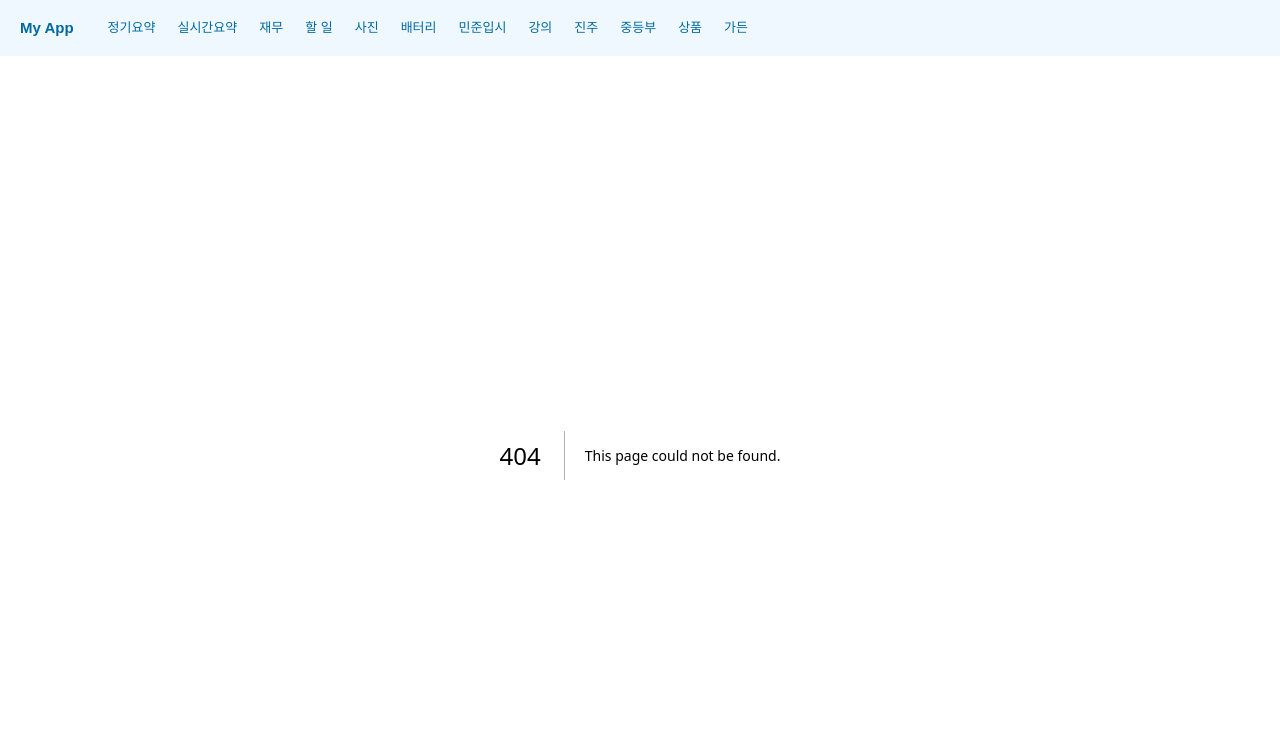
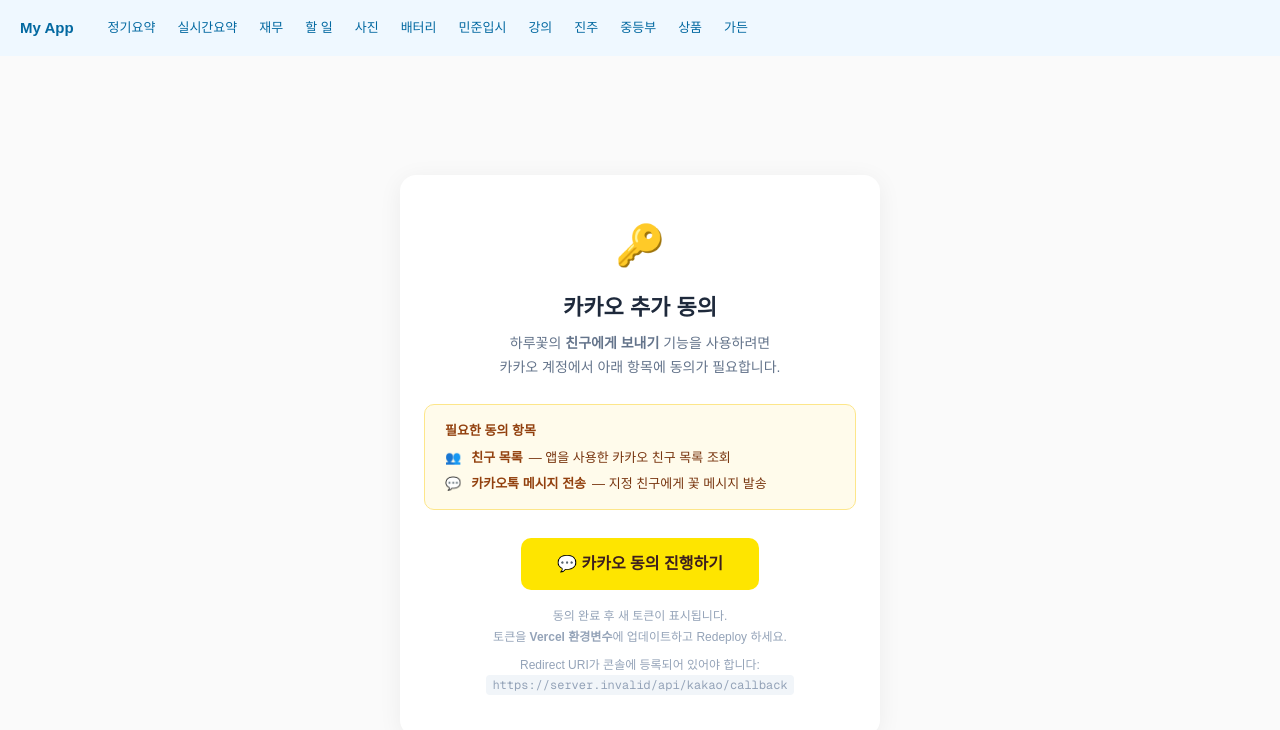
Before and after one commit to juminsarang76/my-app, a Next.js app: page /kakao-auth in a window 1280 px wide. Before the commit this address had no page. Shown: the top 730 px of the page. Built offline with nearby package versions, Linux system fonts and the light colour scheme; no server answers.

Commit message:
feat: 카카오 추가 동의 페이지 (/kakao-auth)
- friends + talk_message 스코프 동의 요청 UI
- 동의 완료 후 /api/kakao/callback에서 토큰 표시

Co-Authored-By: Claude Sonnet 4.6 (1M context) <noreply@anthropic.com>

```diff
--- /dev/null
+++ b/app/kakao-auth/page.tsx
@@ -0,0 +1,113 @@
+import { redirect } from 'next/navigation'
+
+// 카카오 추가 동의 페이지
+// 친구 목록(friends) + 메시지 전송(talk_message) 스코프 요청
+export default function KakaoAuthPage({
+  searchParams,
+}: {
+  searchParams: Promise<{ step?: string }>
+}) {
+  const restKey = process.env.KAKAO_REST_API_KEY
+  const apiUrl = process.env.NEXT_PUBLIC_API_URL
+
+  if (!restKey || !apiUrl) {
+    return (
+      <Page>
+        <h2 style={{ color: '#ef4444' }}>❌ 환경변수 누락</h2>
+        <p><code>KAKAO_REST_API_KEY</code> 또는 <code>NEXT_PUBLIC_API_URL</code>이 설정되지 않았습니다.</p>
+      </Page>
+    )
+  }
+
+  const redirectUri = `${apiUrl}/api/kakao/callback`
+  const authUrl =
+    `https://kauth.kakao.com/oauth/authorize` +
+    `?response_type=code` +
+    `&client_id=${restKey}` +
+    `&redirect_uri=${encodeURIComponent(redirectUri)}` +
+    `&scope=friends,talk_message` +
+    `&auth_tpye=reprompt`  // 이미 로그인 상태라도 동의 화면 표시
+
+  return (
+    <Page>
+      <div style={{ fontSize: 40, marginBottom: 16 }}>🔑</div>
+      <h1 style={{ fontSize: 22, fontWeight: 700, color: '#1e293b', marginBottom: 8 }}>
+        카카오 추가 동의
+      </h1>
+      <p style={{ color: '#64748b', fontSize: 14, marginBottom: 24, lineHeight: 1.7 }}>
+        하루꽃의 <strong>친구에게 보내기</strong> 기능을 사용하려면<br />
+        카카오 계정에서 아래 항목에 동의가 필요합니다.
+      </p>
+
+      <div style={{ background: '#FFFBEB', border: '1px solid #FDE68A', borderRadius: 10, padding: '16px 20px', marginBottom: 28, textAlign: 'left' }}>
+        <div style={{ fontSize: 13, fontWeight: 700, color: '#92400E', marginBottom: 8 }}>필요한 동의 항목</div>
+        <div style={{ display: 'flex', flexDirection: 'column', gap: 6 }}>
+          {[
+            { icon: '👥', label: '친구 목록', desc: '앱을 사용한 카카오 친구 목록 조회' },
+            { icon: '💬', label: '카카오톡 메시지 전송', desc: '지정 친구에게 꽃 메시지 발송' },
+          ].map((item) => (
+            <div key={item.label} style={{ display: 'flex', alignItems: 'flex-start', gap: 10, fontSize: 13 }}>
+              <span>{item.icon}</span>
+              <div>
+                <strong style={{ color: '#92400E' }}>{item.label}</strong>
+                <span style={{ color: '#78350F', marginLeft: 6 }}>— {item.desc}</span>
+              </div>
+            </div>
+          ))}
+        </div>
+      </div>
+
+      <a
+        href={authUrl}
+        style={{
+          display: 'inline-block',
+          padding: '14px 36px',
+          background: '#FEE500',
+          color: '#3C1E1E',
+          borderRadius: 10,
+          textDecoration: 'none',
+          fontWeight: 700,
+          fontSize: 16,
+          marginBottom: 16,
+        }}
+      >
+        💬 카카오 동의 진행하기
+      </a>
+
+      <div style={{ fontSize: 12, color: '#94a3b8', lineHeight: 1.7 }}>
+        <p>동의 완료 후 새 토큰이 표시됩니다.</p>
+        <p>토큰을 <strong>Vercel 환경변수</strong>에 업데이트하고 Redeploy 하세요.</p>
+        <p style={{ marginTop: 8 }}>
+          Redirect URI가 콘솔에 등록되어 있어야 합니다:<br />
+          <code style={{ background: '#f1f5f9', padding: '2px 6px', borderRadius: 4 }}>{redirectUri}</code>
+        </p>
+      </div>
+    </Page>
+  )
+}
+
+function Page({ children }: { children: React.ReactNode }) {
+  return (
+    <div style={{
+      fontFamily: 'sans-serif',
+      minHeight: '100vh',
+      display: 'flex',
+      alignItems: 'center',
+      justifyContent: 'center',
+      background: '#FAFAFA',
+    }}>
+      <div style={{
+        maxWidth: 480,
+        width: '100%',
+        margin: '0 auto',
+        padding: '40px 24px',
+        background: '#fff',
+        borderRadius: 16,
+        boxShadow: '0 4px 24px rgba(0,0,0,0.06)',
+        textAlign: 'center',
+      }}>
+        {children}
+      </div>
+    </div>
+  )
+}
```
